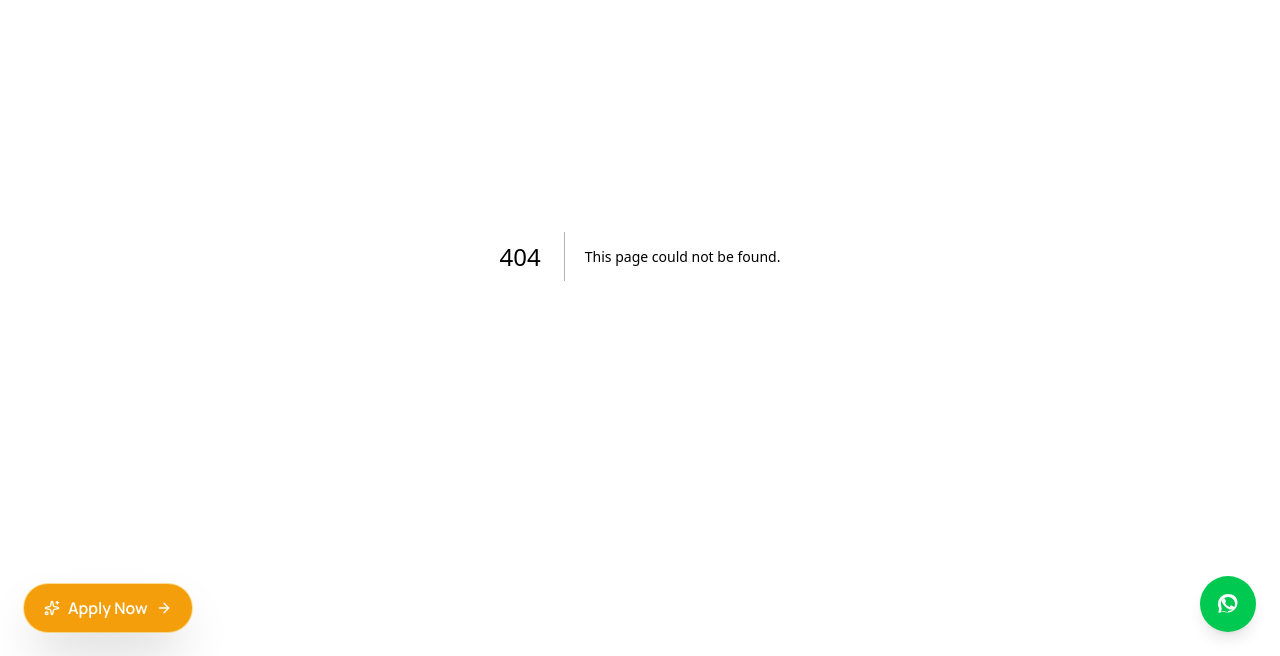
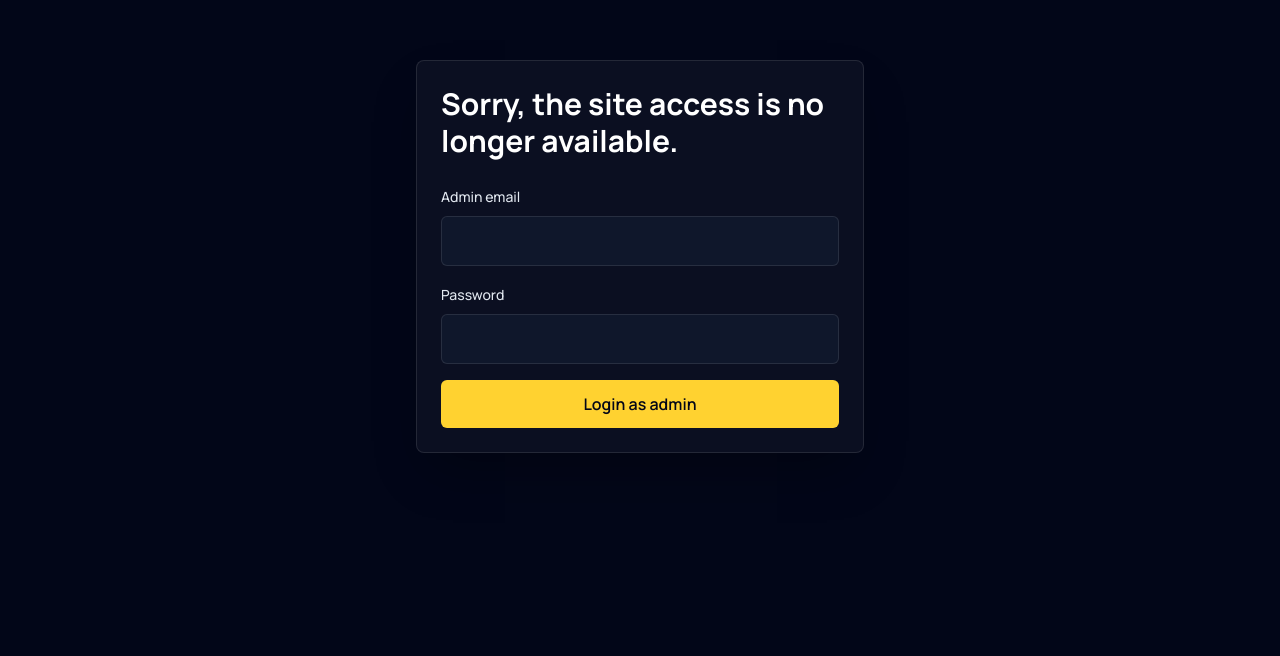
Before and after one commit to MACHARNE/kings-queens-school, a Next.js app: page /site-access in a window 1280 px wide. Before the commit this address had no page. Shown: the part 144-800 px from the top of the page. Built offline with nearby package versions, Linux system fonts and the light colour scheme; no server answers.

Commit message:
Add site access gate

```diff
--- /dev/null
+++ b/app/api/site-access/login/route.ts
@@ -0,0 +1,48 @@
+import { NextResponse, type NextRequest } from 'next/server'
+import {
+  ACCESS_COOKIE_NAME,
+  areAccessCredentialsConfigured,
+  getAccessSessionSecret,
+  verifyAccessCredentials,
+} from '@/lib/site-access'
+
+function safeRedirectPath(value: FormDataEntryValue | null) {
+  if (typeof value !== 'string' || !value.startsWith('/') || value.startsWith('//')) {
+    return '/'
+  }
+
+  return value
+}
+
+export async function POST(request: NextRequest) {
+  const formData = await request.formData()
+  const email = formData.get('email')
+  const password = formData.get('password')
+  const redirectPath = safeRedirectPath(formData.get('redirect'))
+
+  if (
+    typeof email !== 'string' ||
+    typeof password !== 'string' ||
+    !areAccessCredentialsConfigured() ||
+    !verifyAccessCredentials(email, password)
+  ) {
+    const loginUrl = new URL('/site-access', request.url)
+    loginUrl.searchParams.set('error', '1')
+    loginUrl.searchParams.set('redirect', redirectPath)
+    return NextResponse.redirect(loginUrl, { status: 303 })
+  }
+
+  const response = NextResponse.redirect(new URL(redirectPath, request.url), {
+    status: 303,
+  })
+
+  response.cookies.set(ACCESS_COOKIE_NAME, getAccessSessionSecret(), {
+    httpOnly: true,
+    maxAge: 60 * 60 * 12,
+    path: '/',
+    sameSite: 'lax',
+    secure: process.env.NODE_ENV === 'production',
+  })
+
+  return response
+}
--- a/app/layout.tsx
+++ b/app/layout.tsx
@@ -1,5 +1,8 @@
 import type { Metadata } from 'next'
+import { cookies } from 'next/headers'
 import StickyApplyButton from '@/components/StickyApplyButton'
+import WhatsAppFloatingButton from '@/components/WhatsAppFloatingButton'
+import { ACCESS_COOKIE_NAME, isValidAccessCookie } from '@/lib/site-access'
 import './globals.css'
 
 export const metadata: Metadata = {
@@ -13,28 +16,24 @@ export const metadata: Metadata = {
   },
 }
 
-export default function RootLayout({
+export default async function RootLayout({
   children,
 }: {
   children: React.ReactNode
 }) {
+  const cookieStore = await cookies()
+  const hasSiteAccess = isValidAccessCookie(cookieStore.get(ACCESS_COOKIE_NAME)?.value)
+
   return (
     <html lang="en">
       <body className="antialiased">
         {children}
-        <StickyApplyButton />
-        {/* WhatsApp Floating Button */}
-        <a
-          href="https://wa.me/2348033505742"
-          target="_blank"
-          rel="noopener noreferrer"
-          className="fixed bottom-6 right-6 bg-green-500 text-white p-4 rounded-full shadow-lg hover:bg-green-600 transition-colors z-50"
-        >
-          <svg className="w-6 h-6" fill="currentColor" viewBox="0 0 24 24">
-            <path d="M17.472 14.382c-.297-.149-1.758-.867-2.03-.967-.273-.099-.471-.148-.67.15-.197.297-.767.966-.94 1.164-.173.199-.347.223-.644.075-.297-.149-1.255-.463-2.39-1.475-.883-.788-1.48-1.761-1.653-2.059-.173-.297-.018-.458.13-.606.134-.133.298-.347.446-.52.149-.174.198-.298.298-.497.099-.198.05-.371-.025-.52-.075-.149-.669-1.612-.916-2.207-.242-.579-.487-.5-.669-.51-.173-.008-.371-.01-.57-.01-.198 0-.52.074-.792.372-.272.297-1.04 1.016-1.04 2.479 0 1.462 1.065 2.875 1.213 3.074.149.198 2.095 3.2 5.076 4.487.709.306 1.262.489 1.694.625.712.227 1.36.195 1.871.118.571-.085 1.758-.719 2.006-1.413.248-.694.248-1.289.173-1.413-.074-.124-.272-.198-.57-.347z"/>
-            <path d="M12 2C6.48 2 2 6.48 2 12c0 1.54.36 2.99 1 4.29L2.5 21l4.71-1.5c1.3.64 2.75 1 4.29 1 5.52 0 10-4.48 10-10S17.52 2 12 2zm0 18c-1.44 0-2.83-.39-4.02-1.07l-.29-.17-2.79.89.89-2.79-.17-.29C5.39 14.83 5 13.44 5 12c0-3.86 3.14-7 7-7s7 3.14 7 7-3.14 7-7 7z"/>
-          </svg>
-        </a>
+        {hasSiteAccess ? (
+          <>
+            <StickyApplyButton />
+            <WhatsAppFloatingButton />
+          </>
+        ) : null}
       </body>
     </html>
   )
--- /dev/null
+++ b/app/site-access/page.tsx
@@ -0,0 +1,59 @@
+type SiteAccessPageProps = {
+  searchParams: Promise<{
+    error?: string
+    redirect?: string
+  }>
+}
+
+export default async function SiteAccessPage({ searchParams }: SiteAccessPageProps) {
+  const params = await searchParams
+  const redirect = params.redirect?.startsWith('/') ? params.redirect : '/'
+  const hasError = params.error === '1'
+
+  return (
+    <main className="min-h-screen bg-slate-950 px-4 py-10 text-white">
+      <section className="mx-auto flex min-h-[calc(100vh-5rem)] w-full max-w-md flex-col justify-center">
+        <div className="rounded-lg border border-white/10 bg-white/[0.04] p-6 shadow-2xl shadow-black/30">
+          <h1 className="text-3xl font-bold leading-tight">
+            Sorry, the site access is no longer available.
+          </h1>
+
+          <form action="/api/site-access/login" method="post" className="mt-6 space-y-4">
+            <input type="hidden" name="redirect" value={redirect} />
+            <label className="block">
+              <span className="text-sm font-medium text-slate-200">Admin email</span>
+              <input
+                className="mt-2 w-full rounded-md border border-white/10 bg-slate-900 px-3 py-3 text-white outline-none transition focus:border-amber-300"
+                name="email"
+                type="email"
+                autoComplete="username"
+                required
+              />
+            </label>
+            <label className="block">
+              <span className="text-sm font-medium text-slate-200">Password</span>
+              <input
+                className="mt-2 w-full rounded-md border border-white/10 bg-slate-900 px-3 py-3 text-white outline-none transition focus:border-amber-300"
+                name="password"
+                type="password"
+                autoComplete="current-password"
+                required
+              />
+            </label>
+            {hasError ? (
+              <p className="rounded-md border border-red-400/30 bg-red-500/10 px-3 py-2 text-sm text-red-100">
+                The admin email or password is incorrect, or the environment credentials are not configured yet.
+              </p>
+            ) : null}
+            <button
+              type="submit"
+              className="w-full rounded-md bg-amber-300 px-4 py-3 font-semibold text-slate-950 transition hover:bg-amber-200"
+            >
+              Login as admin
+            </button>
+          </form>
+        </div>
+      </section>
+    </main>
+  )
+}
--- /dev/null
+++ b/components/WhatsAppFloatingButton.tsx
@@ -0,0 +1,16 @@
+export default function WhatsAppFloatingButton() {
+  return (
+    <a
+      href="https://wa.me/2348033505742"
+      target="_blank"
+      rel="noopener noreferrer"
+      className="fixed bottom-6 right-6 z-50 rounded-full bg-green-500 p-4 text-white shadow-lg transition-colors hover:bg-green-600"
+      aria-label="Chat with Kings & Queens School on WhatsApp"
+    >
+      <svg className="h-6 w-6" fill="currentColor" viewBox="0 0 24 24" aria-hidden="true">
+        <path d="M17.472 14.382c-.297-.149-1.758-.867-2.03-.967-.273-.099-.471-.148-.67.15-.197.297-.767.966-.94 1.164-.173.199-.347.223-.644.075-.297-.149-1.255-.463-2.39-1.475-.883-.788-1.48-1.761-1.653-2.059-.173-.297-.018-.458.13-.606.134-.133.298-.347.446-.52.149-.174.198-.298.298-.497.099-.198.05-.371-.025-.52-.075-.149-.669-1.612-.916-2.207-.242-.579-.487-.5-.669-.51-.173-.008-.371-.01-.57-.01-.198 0-.52.074-.792.372-.272.297-1.04 1.016-1.04 2.479 0 1.462 1.065 2.875 1.213 3.074.149.198 2.095 3.2 5.076 4.487.709.306 1.262.489 1.694.625.712.227 1.36.195 1.871.118.571-.085 1.758-.719 2.006-1.413.248-.694.248-1.289.173-1.413-.074-.124-.272-.198-.57-.347z" />
+        <path d="M12 2C6.48 2 2 6.48 2 12c0 1.54.36 2.99 1 4.29L2.5 21l4.71-1.5c1.3.64 2.75 1 4.29 1 5.52 0 10-4.48 10-10S17.52 2 12 2zm0 18c-1.44 0-2.83-.39-4.02-1.07l-.29-.17-2.79.89.89-2.79-.17-.29C5.39 14.83 5 13.44 5 12c0-3.86 3.14-7 7-7s7 3.14 7 7-3.14 7-7 7z" />
+      </svg>
+    </a>
+  )
+}
--- /dev/null
+++ b/lib/site-access.ts
@@ -0,0 +1,50 @@
+export const ACCESS_COOKIE_NAME = 'kq_site_access'
+
+const PLACEHOLDER_VALUES = new Set([
+  '',
+  'REPLACE_WITH_BASE64_EMAIL',
+  'REPLACE_WITH_BASE64_PASSWORD',
+  'REPLACE_WITH_A_LONG_RANDOM_SECRET',
+])
+
+export function getAccessSessionSecret() {
+  return process.env.APP_ACCESS_SESSION_SECRET?.trim() ?? ''
+}
+
+export function isValidAccessCookie(value: string | undefined) {
+  const secret = getAccessSessionSecret()
+  return Boolean(secret && !PLACEHOLDER_VALUES.has(secret) && value === secret)
+}
+
+export function decodeCredential(value: string | undefined) {
+  if (!value || PLACEHOLDER_VALUES.has(value.trim())) {
+    return ''
+  }
+
+  try {
+    return Buffer.from(value.trim(), 'base64').toString('utf8').trim()
+  } catch {
+    return ''
+  }
+}
+
+export function areAccessCredentialsConfigured() {
+  return Boolean(
+    decodeCredential(process.env.ADMIN_EMAIL_ENCODED) &&
+      decodeCredential(process.env.ADMIN_PASSWORD_ENCODED) &&
+      getAccessSessionSecret() &&
+      !PLACEHOLDER_VALUES.has(getAccessSessionSecret()),
+  )
+}
+
+export function verifyAccessCredentials(email: string, password: string) {
+  const expectedEmail = decodeCredential(process.env.ADMIN_EMAIL_ENCODED)
+  const expectedPassword = decodeCredential(process.env.ADMIN_PASSWORD_ENCODED)
+
+  return Boolean(
+    expectedEmail &&
+      expectedPassword &&
+      email.trim().toLowerCase() === expectedEmail.toLowerCase() &&
+      password === expectedPassword,
+  )
+}
--- a/package.json
+++ b/package.json
@@ -3,7 +3,7 @@
   "version": "0.1.0",
   "private": true,
   "scripts": {
-    "dev": "next dev",
+    "dev": "next dev --webpack",
     "build": "next build",
     "start": "next start",
     "lint": "eslint"
--- /dev/null
+++ b/proxy.ts
@@ -0,0 +1,31 @@
+import { NextResponse, type NextRequest } from 'next/server'
+import { ACCESS_COOKIE_NAME, isValidAccessCookie } from './lib/site-access'
+
+const PUBLIC_FILE = /\.(.*)$/
+
+export function proxy(request: NextRequest) {
+  const { pathname, search } = request.nextUrl
+
+  if (
+    pathname === '/site-access' ||
+    pathname === '/api/site-access/login' ||
+    pathname.startsWith('/_next') ||
+    PUBLIC_FILE.test(pathname)
+  ) {
+    return NextResponse.next()
+  }
+
+  if (isValidAccessCookie(request.cookies.get(ACCESS_COOKIE_NAME)?.value)) {
+    return NextResponse.next()
+  }
+
+  const loginUrl = request.nextUrl.clone()
+  loginUrl.pathname = '/site-access'
+  loginUrl.searchParams.set('redirect', `${pathname}${search}`)
+
+  return NextResponse.redirect(loginUrl)
+}
+
+export const config = {
+  matcher: ['/((?!_next/static|_next/image|favicon.ico|icon.png|images).*)'],
+}
```
Also changed, not shown: 2 other files (tests, documents, lock files or other folders).
